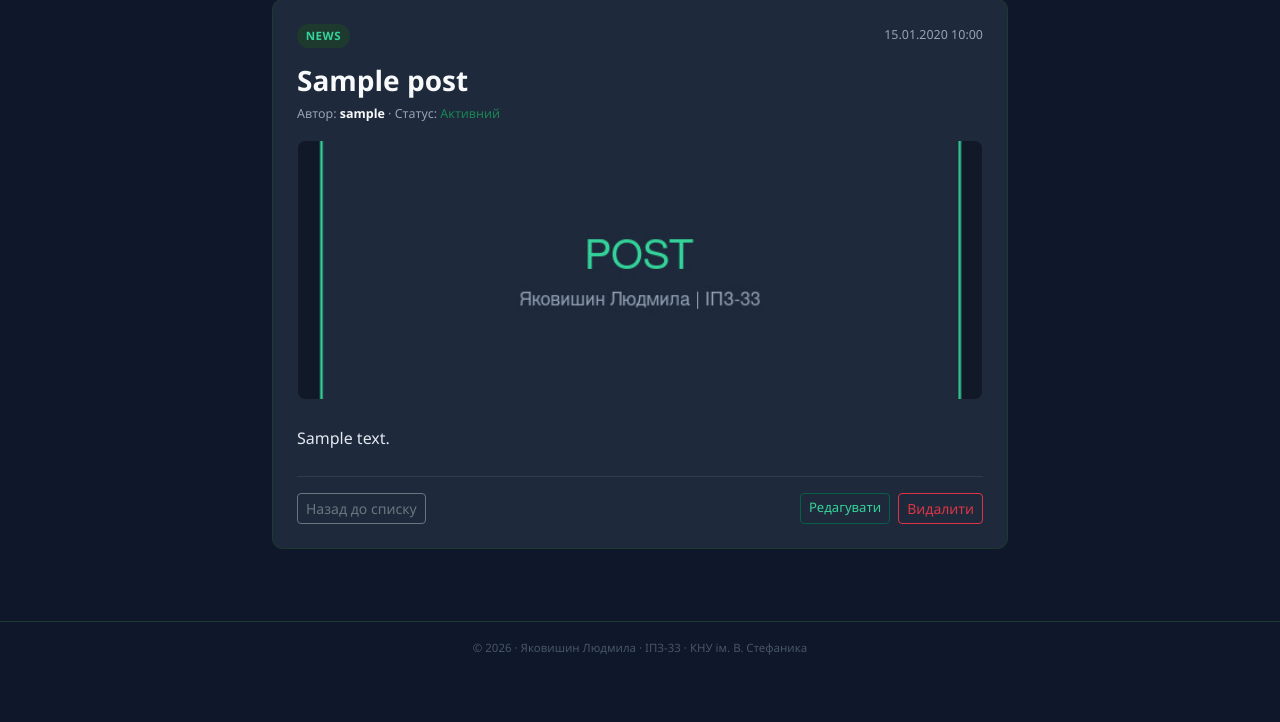
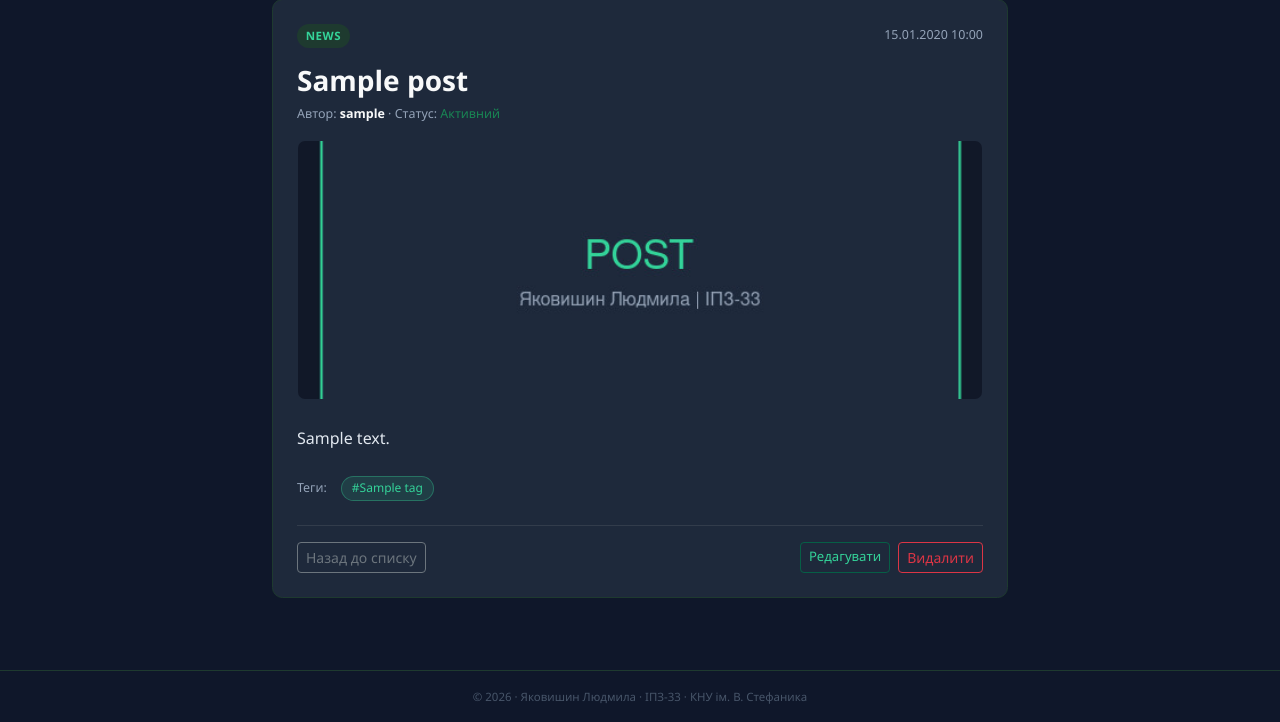
Before and after one commit to liudmyla-yakovyshyn/flask-app-lab, a Flask app: page /post/1 in a window 1280 px wide. Shown: the part 82-804 px from the top of the page. Before the commit the page ends 737 px from the top, so only its background shows below. Run offline with Flask 3, Linux system fonts and the light colour scheme; tables that the repository leaves empty hold one stand-in row (values such as "Sample post").

Commit message:
feat: add Tag model (Many-to-Many) with form selection and styled tag pills

```diff
--- a/app/posts/static/css/posts.css
+++ b/app/posts/static/css/posts.css
@@ -71,3 +71,21 @@
     white-space: pre-line;
     font-size: 1rem;
 }
+
+.post-tags {
+    display: flex;
+    flex-wrap: wrap;
+    align-items: center;
+    gap: 0.4rem;
+}
+
+.tag-pill {
+    display: inline-block;
+    background: rgba(52, 211, 153, 0.12);
+    color: #34d399;
+    border: 1px solid rgba(52, 211, 153, 0.35);
+    border-radius: 999px;
+    padding: 0.15rem 0.6rem;
+    font-size: 0.75rem;
+    font-weight: 500;
+}
--- a/app/posts/templates/posts/add_post.html
+++ b/app/posts/templates/posts/add_post.html
@@ -32,6 +32,7 @@
                     </div>
                 </div>
                 {{ render_field(form.author_id) }}
+                {{ render_field(form.tags) }}
                 {{ render_field(form.content) }}
                 {{ render_field(form.is_active) }}
                 {{ form.submit(class="btn btn-accent w-100 mt-2") }}
--- a/app/posts/templates/posts/detail_post.html
+++ b/app/posts/templates/posts/detail_post.html
@@ -26,6 +26,15 @@
 
             <div class="post-content-full mb-4">{{ post.content }}</div>
 
+            {% if post.tags %}
+            <div class="post-tags mb-4">
+                <span class="post-meta me-2">Теги:</span>
+                {% for tag in post.tags %}
+                    <span class="tag-pill">#{{ tag.name }}</span>
+                {% endfor %}
+            </div>
+            {% endif %}
+
             <div class="d-flex justify-content-between align-items-center pt-3 border-top border-secondary border-opacity-25">
                 <a href="{{ url_for('posts.list_posts') }}" class="btn btn-outline-secondary btn-sm">Назад до списку</a>
                 <div class="d-flex gap-2">
--- a/app/posts/views.py
+++ b/app/posts/views.py
@@ -3,7 +3,7 @@ from flask import flash, redirect, render_template, request, url_for
 from app import db
 from . import post_bp
 from .forms import PostForm
-from .models import Post
+from .models import Post, Tag
 
 
 @post_bp.route("/", strict_slashes=False)
@@ -18,6 +18,11 @@ def create_post():
     form = PostForm()
     if form.validate_on_submit():
         posted = form.publish_date.data or datetime.utcnow()
+        selected_tags = (
+            db.session.scalars(db.select(Tag).where(Tag.id.in_(form.tags.data))).all()
+            if form.tags.data
+            else []
+        )
         post = Post(
             title=form.title.data,
             content=form.content.data,
@@ -25,6 +30,7 @@ def create_post():
             is_active=form.is_active.data,
             posted=posted,
             user_id=form.author_id.data,
+            tags=selected_tags,
         )
         db.session.add(post)
         db.session.commit()
@@ -49,11 +55,20 @@ def update_post(id):
     if request.method == "GET":
         form.publish_date.data = post.posted
         form.author_id.data = post.user_id
+        form.tags.data = [t.id for t in post.tags]
 
     if form.validate_on_submit():
-        form.populate_obj(post)
+        post.title = form.title.data
+        post.content = form.content.data
+        post.category = form.category.data
+        post.is_active = form.is_active.data
         post.posted = form.publish_date.data or post.posted
         post.user_id = form.author_id.data
+        post.tags = (
+            db.session.scalars(db.select(Tag).where(Tag.id.in_(form.tags.data))).all()
+            if form.tags.data
+            else []
+        )
         db.session.commit()
         flash("Пост успішно оновлено!", "success")
         return redirect(url_for("posts.detail_post", id=post.id))
--- a/app/templates/macros/form.html
+++ b/app/templates/macros/form.html
@@ -9,7 +9,7 @@
       {{ field.label(class="form-label small") }}
       {% if field.errors %}
         <div>
-          {{ field(class="form-control form-control-sm is-invalid" if field.type != 'SelectField' else "form-select form-select-sm is-invalid", **kwargs) | safe }}
+          {{ field(class="form-control form-control-sm is-invalid" if field.type not in ('SelectField', 'SelectMultipleField') else "form-select form-select-sm is-invalid", **kwargs) | safe }}
           <ul class="list-group mt-1">
             {% for error in field.errors %}
               <li class="list-group-item list-group-item-danger py-1 px-2 small">{{ error }}</li>
@@ -18,7 +18,7 @@
         </div>
       {% else %}
         <div>
-          {{ field(class="form-control form-control-sm" if field.type != 'SelectField' else "form-select form-select-sm", **kwargs) | safe }}
+          {{ field(class="form-control form-control-sm" if field.type not in ('SelectField', 'SelectMultipleField') else "form-select form-select-sm", **kwargs) | safe }}
         </div>
       {% endif %}
     </div>
```
Also changed, not shown: app/posts/forms.py (+11 -3 lines), app/posts/models.py (+24 -0 lines), app/posts/templates/posts/posts.html (+7 -0 lines), migrations/versions/e8ab29a70053_add_tag_model_and_post_tags.py (added, +41 -0 lines), tests/test_posts.py (+7 -2 lines).
